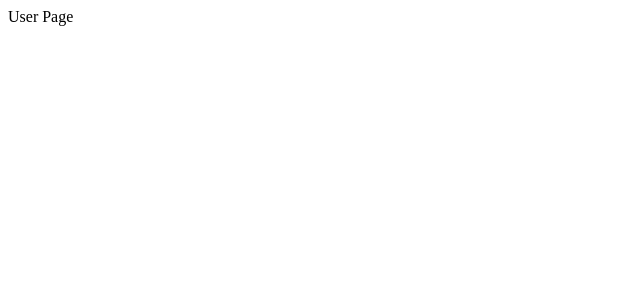
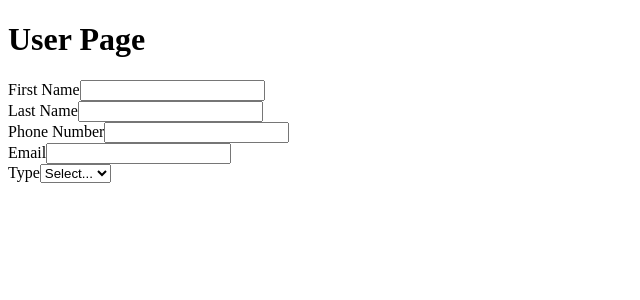
Before and after one commit to anthony-bonta-gaf-energy/gafe-interview-react, a React (Vite) app in the folder packages/user-web/: page /users/1 in a window 1280 px wide. Shown: the top 300 px of the page, without its empty margins (0-640 px from the left). Built offline with nearby package versions, Linux system fonts and the light colour scheme.

Commit message:
test: :white_check_mark: assert empty state of all fields in user form

```diff
--- a/packages/user-web/src/user/user-page.tsx
+++ b/packages/user-web/src/user/user-page.tsx
@@ -1,3 +1,41 @@
+import { FormEvent } from 'react';
+
 export function UserPage() {
-  return <div className="modify-user-page">User Page</div>;
+  const handleSubmit = (event: FormEvent<HTMLFormElement>) => {
+    event.preventDefault();
+    // TODO: save user
+  };
+
+  return (
+    <div>
+      <h1>User Page</h1>
+
+      <form aria-label="User Form" onSubmit={handleSubmit}>
+        <div className="form-field">
+          <label htmlFor="firstName">First Name</label>
+          <input id="firstName" name="firstName" type="text" />
+        </div>
+        <div className="form-field">
+          <label htmlFor="lastName">Last Name</label>
+          <input id="lastName" name="lastName" type="text" />
+        </div>
+        <div className="form-field">
+          <label htmlFor="phoneNumber">Phone Number</label>
+          <input id="phoneNumber" name="phoneNumber" type="tel" />
+        </div>
+        <div className="form-field">
+          <label htmlFor="email">Email</label>
+          <input id="email" name="email" type="email" />
+        </div>
+        <div className="form-field">
+          <label htmlFor="type">Type</label>
+          <select id="type" name="type">
+            <option value="">Select...</option>
+            <option value="admin">Admin</option>
+            <option value="basic">Basic</option>
+          </select>
+        </div>
+      </form>
+    </div>
+  );
 }
```
Also changed, not shown: 1 other file (tests, documents, lock files or other folders).
